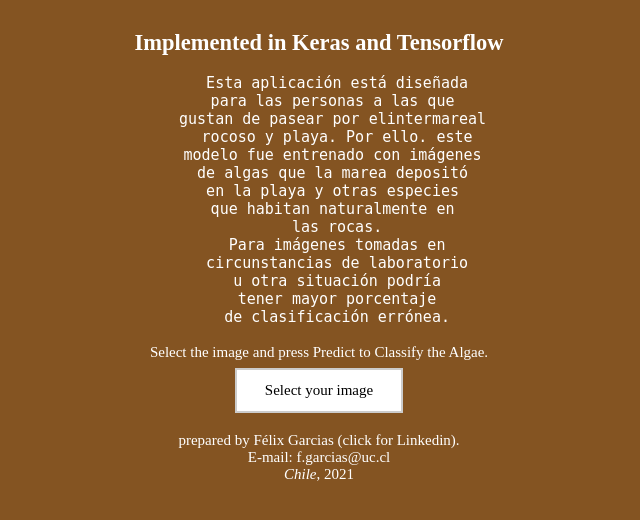
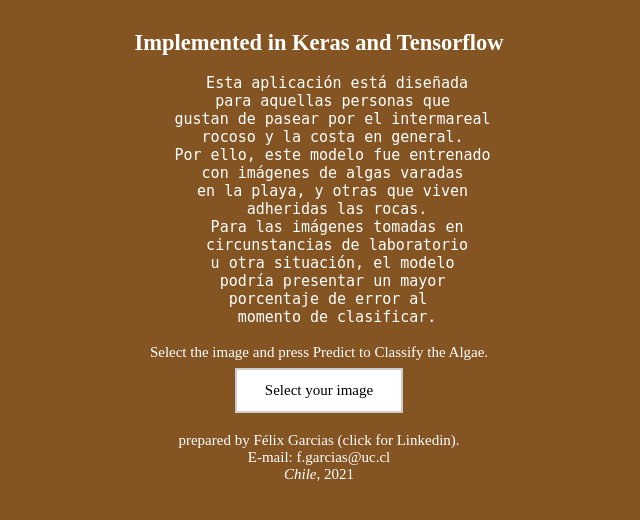
Before and after one commit to Fgarciash/Algae-Classifier, a Flask app: page / in a window 1280 px wide. Shown: the part 34-554 px from the top of the page, without its empty margins (321-961 px from the left). Run offline with Flask 2, Linux system fonts and the light colour scheme; some libraries are stand-ins or nearby versions.

Commit message:
Versión 11

```diff
--- a/templates/index.html
+++ b/templates/index.html
@@ -32,19 +32,19 @@
 <pre>
 
     Esta aplicación está diseñada
-    para las personas a las que
-    gustan de pasear por elintermareal
-    rocoso y playa. Por ello. este
-    modelo fue entrenado con imágenes
-    de algas que la marea depositó
-    en la playa y otras especies
-    que habitan naturalmente en
-    las rocas.
-    Para imágenes tomadas en
+    para aquellas personas que
+    gustan de pasear por el intermareal
+    rocoso y la costa en general.
+    Por ello, este modelo fue entrenado
+    con imágenes de algas varadas
+    en la playa, y otras que viven
+    adheridas las rocas.
+    Para las imágenes tomadas en
     circunstancias de laboratorio
-    u otra situación podría
-    tener mayor porcentaje
-    de clasificación errónea.
+    u otra situación, el modelo
+    podría presentar un mayor
+    porcentaje de error al
+    momento de clasificar.
 
 </pre>
 
```
